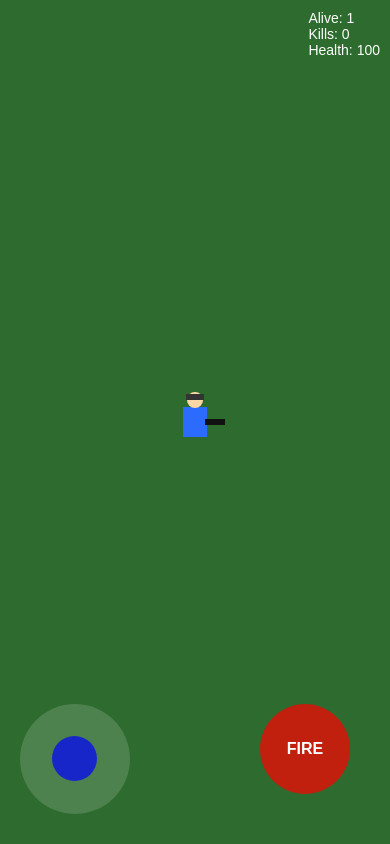
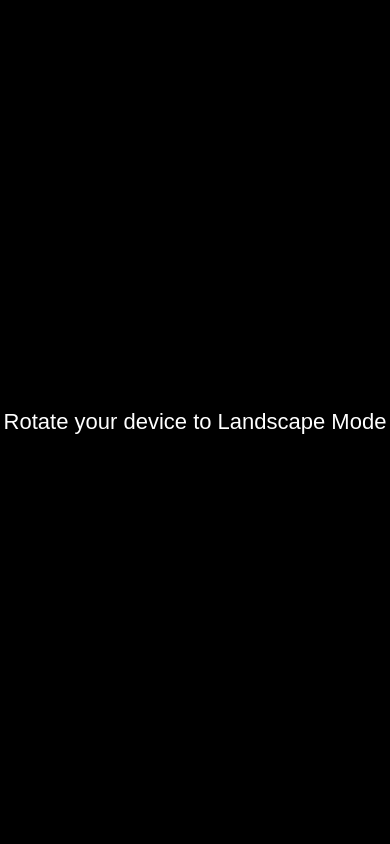
Before and after one commit to divakarkumar00k-art/mini-battleground-server, a website: page public/index.html in a window 390 px wide. Drawn offline with Linux system fonts and the light colour scheme.

Commit message:
Update index.html

```diff
--- a/public/index.html
+++ b/public/index.html
@@ -16,20 +16,34 @@ canvas {
   display: block;
 }
 
+#rotateMessage {
+  position: fixed;
+  width: 100%;
+  height: 100%;
+  background: black;
+  color: white;
+  display: none;
+  justify-content: center;
+  align-items: center;
+  font-size: 22px;
+  text-align: center;
+  z-index: 100;
+}
+
 #ui {
   position: fixed;
   top: 10px;
-  right: 10px;
+  right: 20px;
   color: white;
-  font-size: 14px;
+  font-size: 16px;
 }
 
 #joystickContainer {
   position: fixed;
-  bottom: 30px;
-  left: 20px;
-  width: 110px;
-  height: 110px;
+  bottom: 40px;
+  left: 40px;
+  width: 120px;
+  height: 120px;
 }
 
 #joystickBase {
@@ -42,40 +56,43 @@ canvas {
 }
 
 #joystickStick {
-  width: 45px;
-  height: 45px;
+  width: 50px;
+  height: 50px;
   background: rgba(0,0,255,0.7);
   border-radius: 50%;
   position: absolute;
-  left: 32px;
-  top: 32px;
+  left: 35px;
+  top: 35px;
 }
 
 #fireButton {
   position: fixed;
-  bottom: 50px;
-  right: 40px;
-  width: 90px;
-  height: 90px;
-  background: rgba(255,0,0,0.7);
+  bottom: 60px;
+  right: 60px;
+  width: 100px;
+  height: 100px;
+  background: rgba(255,0,0,0.8);
   border-radius: 50%;
   display: flex;
   justify-content: center;
   align-items: center;
   color: white;
   font-weight: bold;
+  font-size: 18px;
 }
 </style>
 </head>
 
 <body>
 
+<div id="rotateMessage">Rotate your device to Landscape Mode</div>
+
 <canvas id="gameCanvas"></canvas>
 
 <div id="ui">
-  <div>Alive: <span id="alive">1</span></div>
-  <div>Kills: <span id="kills">0</span></div>
-  <div>Health: <span id="health">100</span></div>
+  Alive: <span id="alive">1</span><br>
+  Kills: <span id="kills">0</span><br>
+  Health: <span id="health">100</span>
 </div>
 
 <div id="joystickContainer">
@@ -87,17 +104,29 @@ canvas {
 <div id="fireButton">FIRE</div>
 
 <script>
+function checkOrientation() {
+  if (window.innerHeight > window.innerWidth) {
+    document.getElementById("rotateMessage").style.display = "flex";
+  } else {
+    document.getElementById("rotateMessage").style.display = "none";
+  }
+}
+window.addEventListener("resize", checkOrientation);
+checkOrientation();
+
 const canvas = document.getElementById("gameCanvas");
 const ctx = canvas.getContext("2d");
 
-canvas.width = window.innerWidth;
-canvas.height = window.innerHeight;
+function resizeCanvas() {
+  canvas.width = window.innerWidth;
+  canvas.height = window.innerHeight;
+}
+resizeCanvas();
+window.addEventListener("resize", resizeCanvas);
 
 let player = { x: canvas.width/2, y: canvas.height/2, dirX:1, dirY:0 };
 let players = {};
 let bullets = [];
-let kills = 0;
-let health = 100;
 
 const socket = new WebSocket("wss://mini-battleground-server-production.up.railway.app");
 
@@ -108,25 +137,22 @@ socket.onmessage = (event) => {
     players[data.playerId] = { x: data.x, y: data.y };
   }
 
-  if (data.type === "playerHit") {
-    health = data.health;
-    document.getElementById("health").innerText = health;
+  if (data.type === "playerCount") {
+    document.getElementById("alive").innerText = data.total;
   }
 
   if (data.type === "killUpdate") {
-    kills = data.kills;
-    document.getElementById("kills").innerText = kills;
+    document.getElementById("kills").innerText = data.kills;
   }
 
-  if (data.type === "playerCount") {
-    document.getElementById("alive").innerText = data.total;
+  if (data.type === "playerHit") {
+    document.getElementById("health").innerText = data.health;
   }
 };
 
 function drawPlayer(p, isSelf=false) {
   ctx.save();
   ctx.translate(p.x, p.y);
-
   let angle = Math.atan2(p.dirY || 0, p.dirX || 1);
   ctx.rotate(angle);
 
@@ -138,13 +164,17 @@ function drawPlayer(p, isSelf=false) {
   ctx.arc(0, -22, 8, 0, Math.PI*2);
   ctx.fill();
 
-  ctx.fillStyle = "#333";
-  ctx.fillRect(-9, -28, 18, 6);
-
   ctx.fillStyle = "#111";
-  ctx.fillRect(10, -3, 20, 6);
+  ctx.fillRect(10, -3, 25, 6);
 
   ctx.restore();
+}
+
+function updateBullets() {
+  bullets.forEach(b => {
+    b.x += b.vx;
+    b.y += b.vy;
+  });
 }
 
 function drawBullets() {
@@ -156,32 +186,15 @@ function drawBullets() {
   });
 }
 
-function updateBullets() {
-  bullets.forEach(b => {
-    b.x += b.vx;
-    b.y += b.vy;
-  });
-  bullets = bullets.filter(b =>
-    b.x > 0 && b.x < canvas.width &&
-    b.y > 0 && b.y < canvas.height
-  );
-}
-
-function gameLoop() {
+function loop() {
   ctx.clearRect(0,0,canvas.width,canvas.height);
-
   updateBullets();
   drawBullets();
-
   drawPlayer(player, true);
-
-  for (let id in players) {
-    drawPlayer(players[id], false);
-  }
-
-  requestAnimationFrame(gameLoop);
+  for (let id in players) drawPlayer(players[id]);
+  requestAnimationFrame(loop);
 }
-gameLoop();
+loop();
 
 // JOYSTICK
 const base = document.getElementById("joystickBase");
@@ -190,34 +203,12 @@ const stick = document.getElementById("joystickStick");
 let dragging = false;
 let currentX = 0;
 let currentY = 0;
-let moveInterval = null;
-let maxDistance = 40;
 
-base.addEventListener("touchstart", () => {
-  dragging = true;
-
-  moveInterval = setInterval(() => {
-    if (!dragging) return;
-
-    player.x += currentX * 0.1;
-    player.y += currentY * 0.1;
-
-    player.dirX = currentX;
-    player.dirY = currentY;
-
-    socket.send(JSON.stringify({
-      type: "move",
-      x: player.x,
-      y: player.y
-    }));
-  }, 50);
-});
-
+base.addEventListener("touchstart", () => dragging = true);
 base.addEventListener("touchend", () => {
   dragging = false;
-  clearInterval(moveInterval);
-  stick.style.left = "32px";
-  stick.style.top = "32px";
+  stick.style.left = "35px";
+  stick.style.top = "35px";
 });
 
 base.addEventListener("touchmove", (e) => {
@@ -226,38 +217,37 @@ base.addEventListener("touchmove", (e) => {
   const rect = base.getBoundingClientRect();
   const touch = e.touches[0];
 
-  let x = touch.clientX - rect.left - 55;
-  let y = touch.clientY - rect.top - 55;
-
-  const distance = Math.sqrt(x*x + y*y);
-
-  if (distance > maxDistance) {
-    x = (x / distance) * maxDistance;
-    y = (y / distance) * maxDistance;
-  }
+  let x = touch.clientX - rect.left - 60;
+  let y = touch.clientY - rect.top - 60;
 
   currentX = x;
   currentY = y;
 
-  stick.style.left = 32 + x + "px";
-  stick.style.top = 32 + y + "px";
+  player.x += x * 0.05;
+  player.y += y * 0.05;
+
+  player.dirX = x;
+  player.dirY = y;
+
+  socket.send(JSON.stringify({
+    type: "move",
+    x: player.x,
+    y: player.y
+  }));
+
+  stick.style.left = 35 + x + "px";
+  stick.style.top = 35 + y + "px";
 });
 
 // FIRE
-const fireButton = document.getElementById("fireButton");
-
-fireButton.addEventListener("touchstart", () => {
-
+document.getElementById("fireButton").addEventListener("touchstart", () => {
   let angle = Math.atan2(player.dirY, player.dirX);
-  let speed = 8;
-
   bullets.push({
     x: player.x,
     y: player.y,
-    vx: Math.cos(angle) * speed,
-    vy: Math.sin(angle) * speed
+    vx: Math.cos(angle)*8,
+    vy: Math.sin(angle)*8
   });
-
 });
 </script>
 
```
